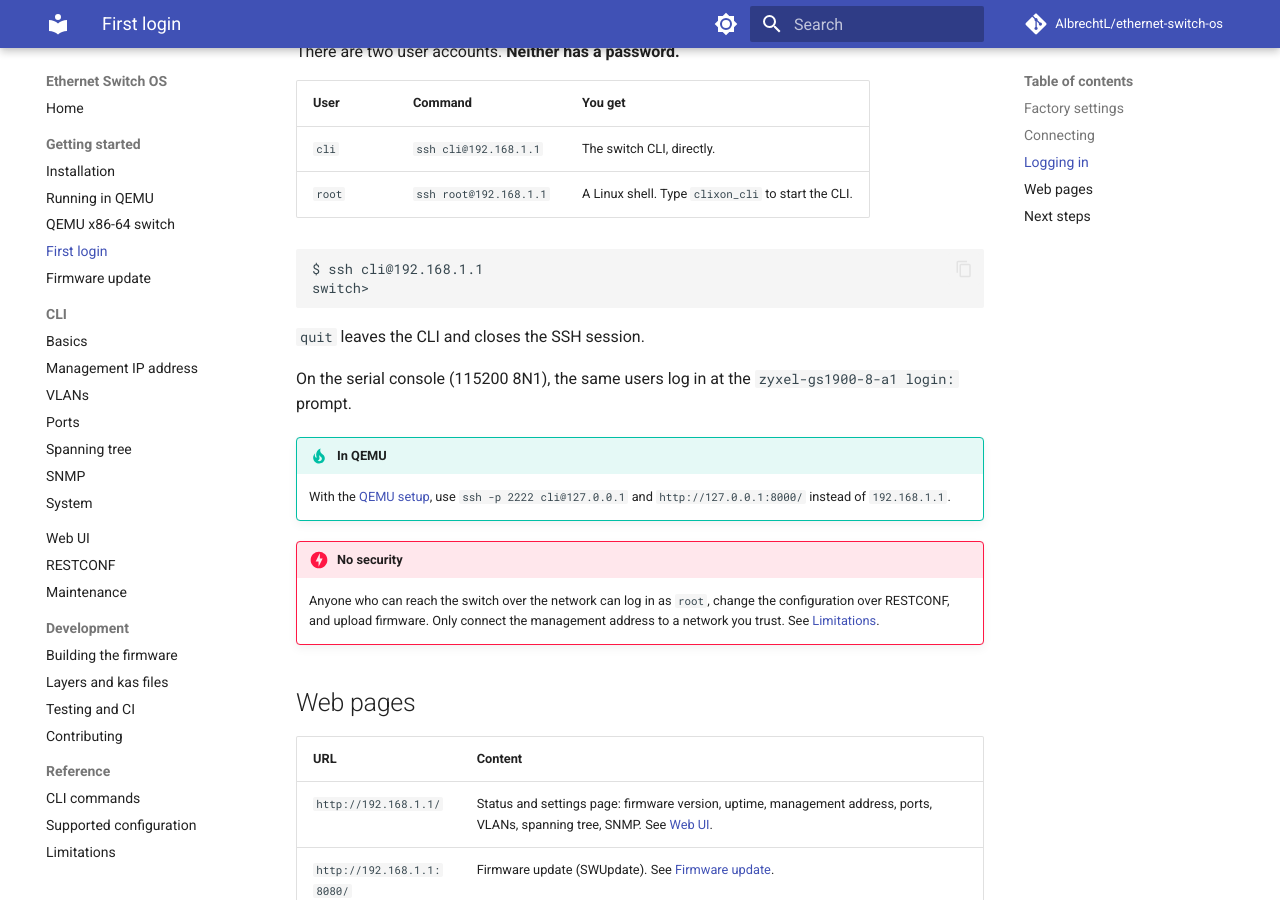
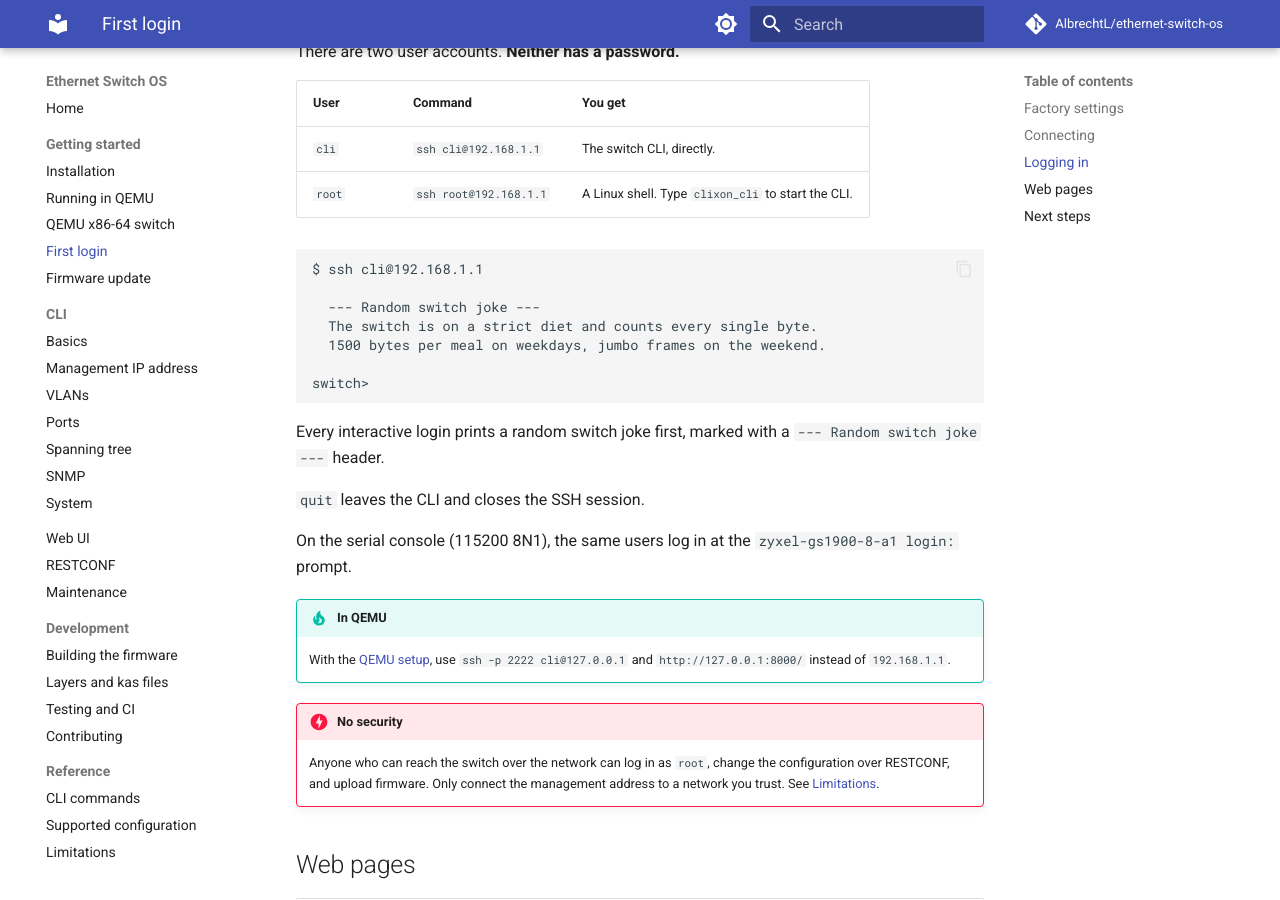
Before and after one commit to AlbrechtL/ethernet-switch-os, an MkDocs documentation site: the page built from docs/getting-started/first-login.md, in a window 1280 px wide and 900 px high, scrolled down 956 px. Built offline with MkDocs 1.6.1 and Material for MkDocs 9.7.7, drawn with Linux system fonts in a browser that asks for light colours; comment, search, counter and statistics services are not loaded.

Commit message:
docs: mention the random joke at login
Co-Authored-By: Claude Sonnet 5 <noreply@anthropic.com>

````diff
--- a/docs/getting-started/first-login.md
+++ b/docs/getting-started/first-login.md
@@ -35,8 +35,16 @@ There are two user accounts. **Neither has a password.**
 
 ```text
 $ ssh cli@192.168.1.1
+
+  --- Random switch joke ---
+  The switch is on a strict diet and counts every single byte.
+  1500 bytes per meal on weekdays, jumbo frames on the weekend.
+
 switch>
 ```
+
+Every interactive login prints a random switch joke first, marked with a
+`--- Random switch joke ---` header.
 
 `quit` leaves the CLI and closes the SSH session.
 
````
